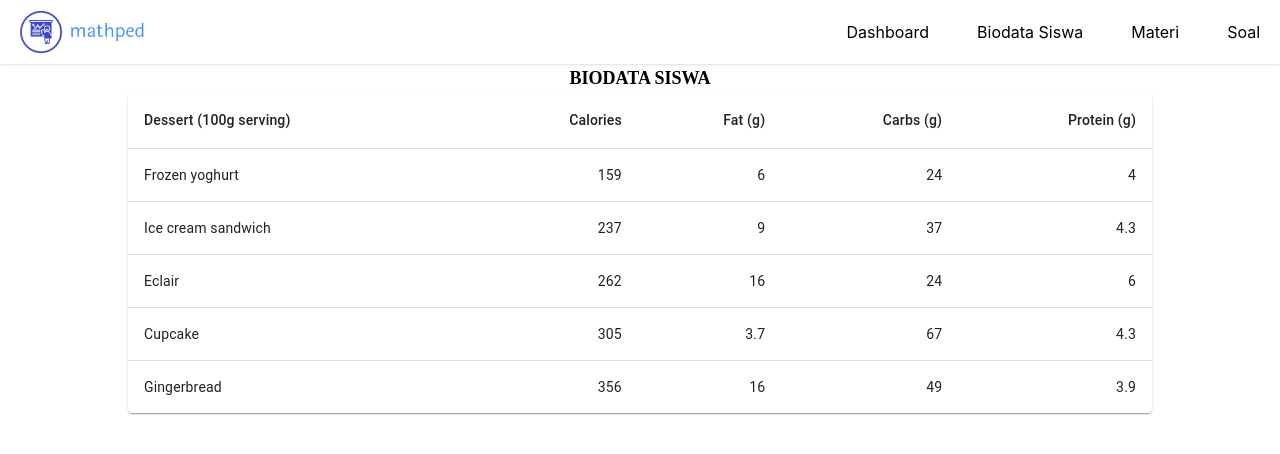
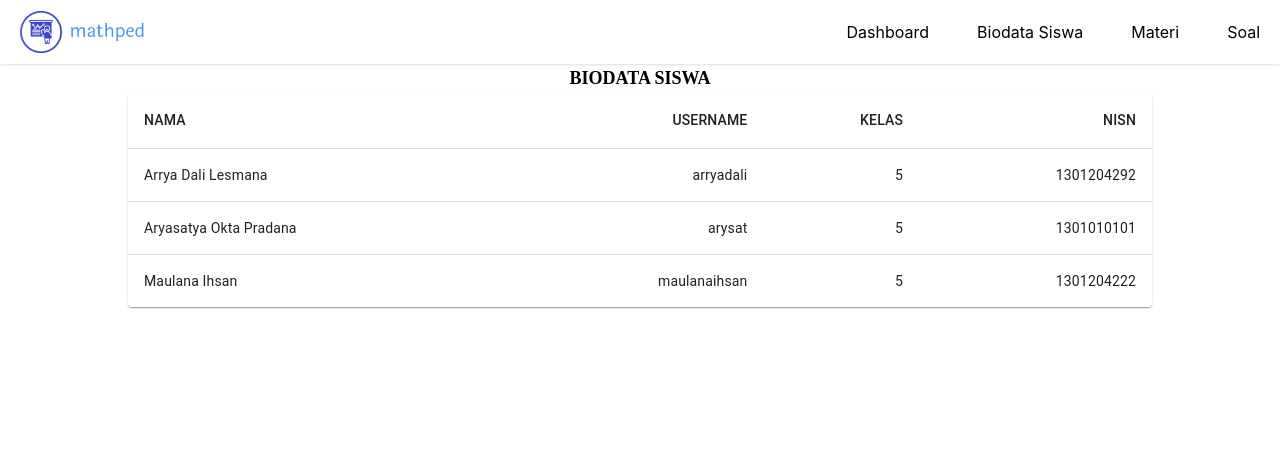
Before and after one commit to arryadali/TA-pedagogical, a React (Create React App) app: page /biodatasiswa in a window 1280 px wide. Shown: the top 454 px of the page. Built offline with nearby package versions, Linux system fonts and the light colour scheme.

Commit message:
four commit

```diff
--- a/src/component/biodatasiswa.jsx
+++ b/src/component/biodatasiswa.jsx
@@ -8,16 +8,14 @@ import TableRow from '@mui/material/TableRow';
 import Paper from '@mui/material/Paper';
 import Navbar from './navbar';
 
-function createData(name, calories, fat, carbs, protein) {
-    return { name, calories, fat, carbs, protein };
+function createData(nama, username, kelas, nisn) {
+    return { nama, username, kelas, nisn};
   }
 
   const rows = [
-    createData('Frozen yoghurt', 159, 6.0, 24, 4.0),
-    createData('Ice cream sandwich', 237, 9.0, 37, 4.3),
-    createData('Eclair', 262, 16.0, 24, 6.0),
-    createData('Cupcake', 305, 3.7, 67, 4.3),
-    createData('Gingerbread', 356, 16.0, 49, 3.9),
+    createData('Arrya Dali Lesmana', "arryadali", "5", "1301204292"),
+    createData('Aryasatya Okta Pradana', "arysat", "5", "1301010101"),
+    createData("Maulana Ihsan", 'maulanaihsan', "5", "1301204222"),
   ];
 
 
@@ -34,26 +32,24 @@ const Biodatasiswa = () => {
                 <Table sx={{ minWidth: 650 }} aria-label="simple table">
                     <TableHead>
                         <TableRow>
-                            <TableCell>Dessert (100g serving)</TableCell>
-                            <TableCell align="right">Calories</TableCell>
-                            <TableCell align="right">Fat&nbsp;(g)</TableCell>
-                            <TableCell align="right">Carbs&nbsp;(g)</TableCell>
-                            <TableCell align="right">Protein&nbsp;(g)</TableCell>
+                            <TableCell>NAMA</TableCell>
+                            <TableCell align="right">USERNAME</TableCell>
+                            <TableCell align="right">KELAS</TableCell>
+                            <TableCell align="right">NISN</TableCell>
                         </TableRow>
                     </TableHead>
                     <TableBody>
                     {rows.map((row) => (
                         <TableRow
-                        key={row.name}
+                        key={row.nama}
                         sx={{ '&:last-child td, &:last-child th': { border: 0 } }}
                         >
                         <TableCell component="th" scope="row">
-                            {row.name}
+                            {row.nama}
                         </TableCell>
-                            <TableCell align="right">{row.calories}</TableCell>
-                            <TableCell align="right">{row.fat}</TableCell>
-                            <TableCell align="right">{row.carbs}</TableCell>
-                            <TableCell align="right">{row.protein}</TableCell>
+                            <TableCell align="right">{row.username}</TableCell>
+                            <TableCell align="right">{row.kelas}</TableCell>
+                            <TableCell align="right">{row.nisn}</TableCell>
                         </TableRow>
                     ))}
                     </TableBody>
--- a/src/component/home.jsx
+++ b/src/component/home.jsx
@@ -5,7 +5,7 @@ const Home = () => {
   return (
     <section id='home'>
         <Navbar/>
-        <div>
+        <div className='max-w-7xl m-auto'>
           INI HOME PAGE
         </div>
     </section>
--- a/src/component/materi.jsx
+++ b/src/component/materi.jsx
@@ -5,25 +5,26 @@ const Materi = () => {
   return (
     <section id='materi'>
         <Navbar/>
+        <div className='h-screen bg-gradient-to-r from-cyan-500 to-blue-500'>
           <div className='mx-auto max-w-7xl'>
               <p className='font-[poppins] text-[40px]'>MATERI</p>
 
-            <div className='bg-green-500 h-auto py-4'>
-              <div className='w-[95%] bg-red-500 mx-auto'>
+              <div className='bg-[#E6E6E6] h-auto py-4'>
+                <div className='w-[95%] mx-auto font-[poppins] text-[24px]'>
                   MATERI PEMBELAJARAN KELAS 5 SD
                 </div>
 
-              <div className='flex w-[95%] mx-auto bg-orange-400 h-16 rounded-[5px] items-center my-4'>
+                <div className='flex w-[95%] mx-auto bg-orange-400 h-16 rounded-[10px] items-center my-4 px-4'>
                   <div className=''>
                     <label className='font-[poppins] text-[20px]'>Matematika</label>
                   </div>
 
                   <div>
-                  <label className='bg-gray-500 rounded-[5px] font-semibold p-[2px] font-sans'>Bangun Ruang</label>
+                    <label className='bg-gray-500 rounded-[5px] font-semibold p-[1px] font-sans ml-4'>Bangun Ruang</label>
                   </div>
                 </div>
               </div>
-
+          </div>
         </div>
     </section>
   )
```
Lines whose indentation alone changed are shown as unchanged.
